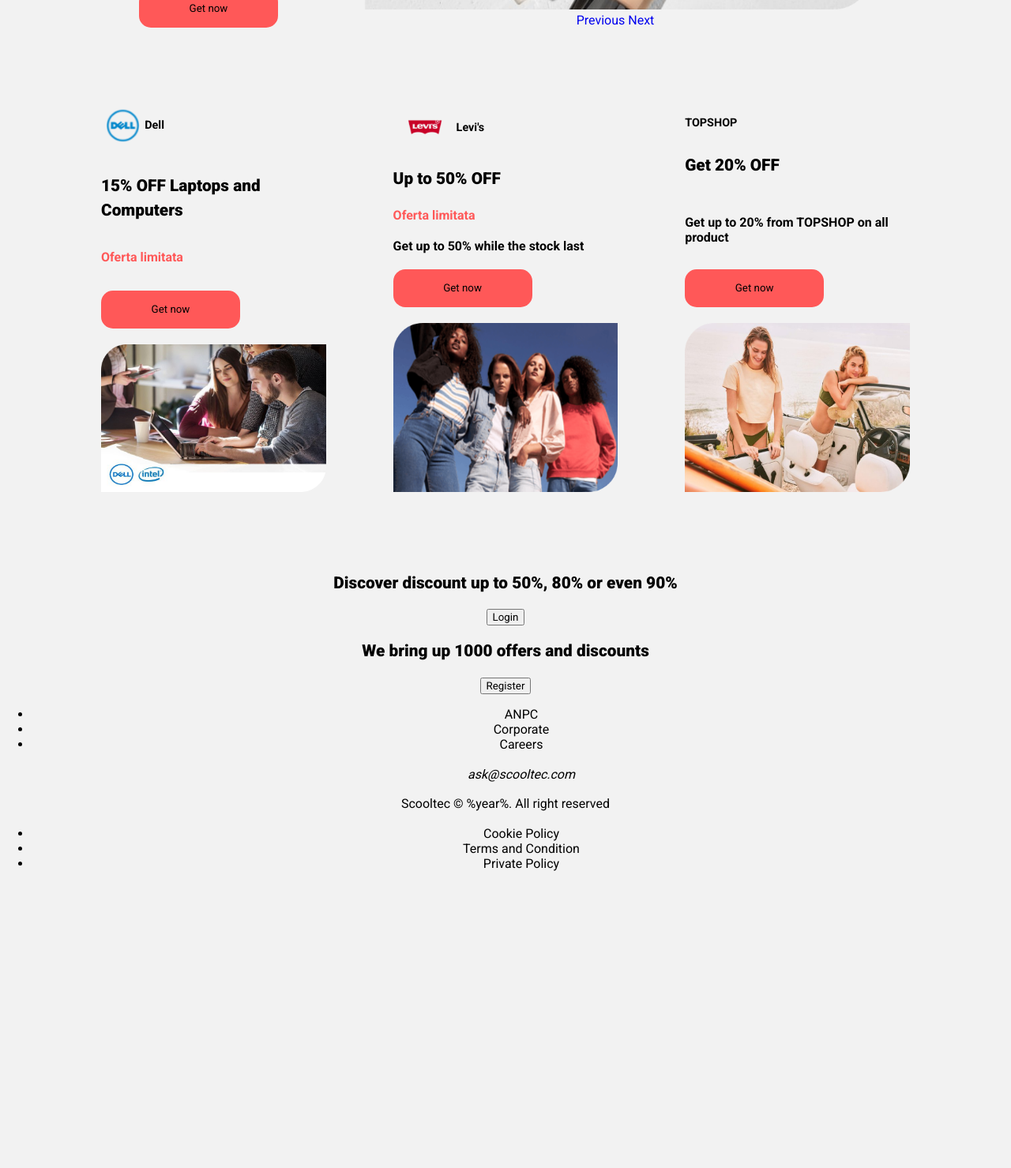
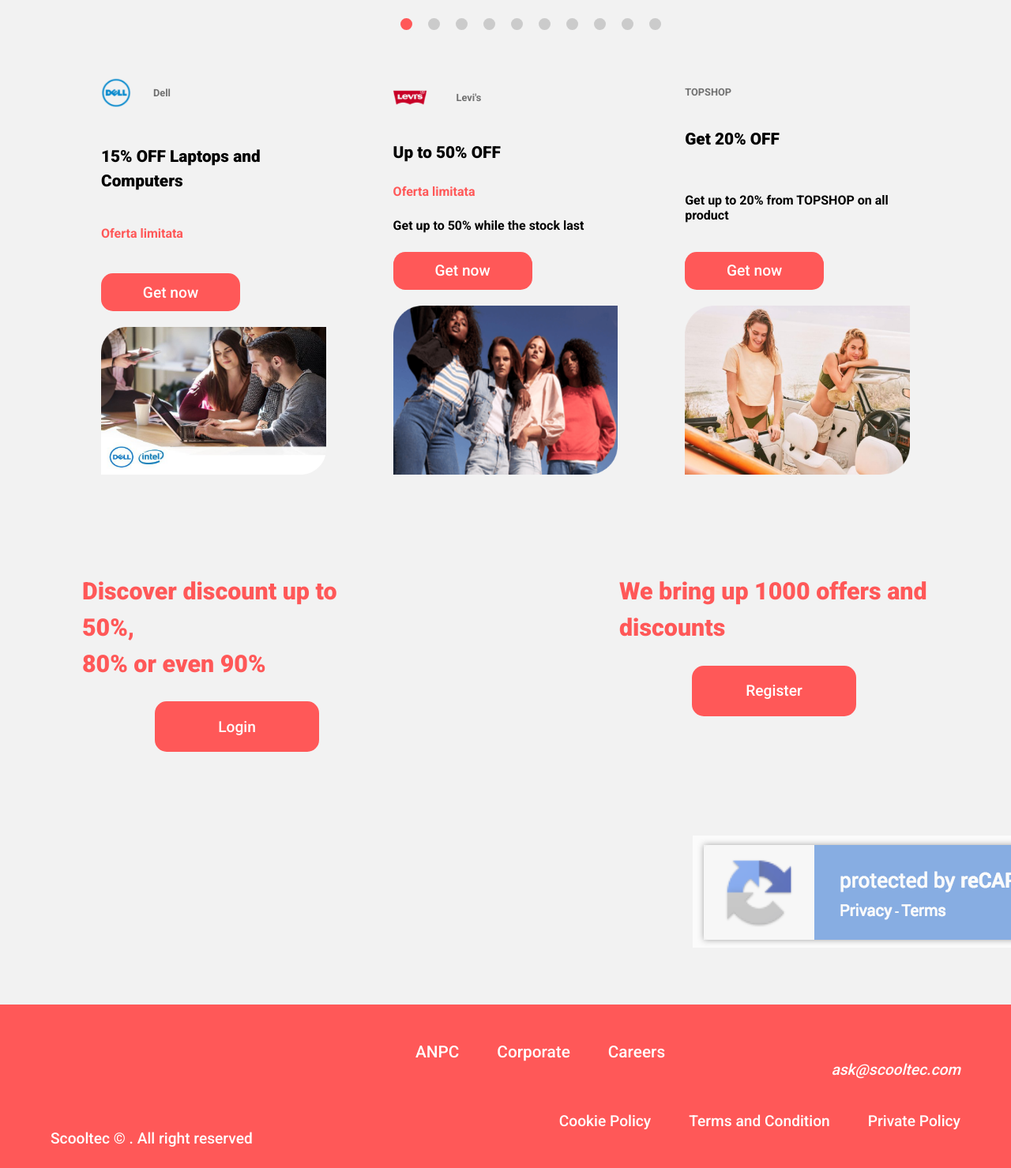
Before and after one commit to tommydprogrammer/Scooltex, a plain HTML site: page index.html in a window 1280 px wide. Shown: the part 686-2165 px from the top of the page at 79% size. Before the commit the page ends 1805 px from the top, so only its background shows below. Drawn offline with Linux system fonts and the light colour scheme.

Commit message:
complete home page layout

```diff
--- a/assets/styles/app.css
+++ b/assets/styles/app.css
@@ -4,7 +4,7 @@
 }
 
 :root {
-  --header-padding: 0 8rem;
+  --header-padding: 0 4rem;
 }
 
 p, h2, h2 {
@@ -21,6 +21,10 @@
   text-align: center;
 }
 
+main {
+  padding:0 4rem;
+  padding-bottom: 20rem;
+}
 
 
 header {
@@ -28,7 +32,6 @@
   border-bottom: rgb(255, 255, 255) solid;
   box-shadow: 0 6px 6px rgba(0, 0, 0, 0.16);
   padding-top: 2rem;
-
 }
 
 .topmost-bar {
@@ -46,7 +49,6 @@
   width: 552px;
   max-width: 42rem;
   border-radius: 25px;
-  /* border: 1px rgb(112, 112, 112); */
   border-color: rgb(112, 112,112);
   border-width: 1px;
   padding: 1rem;
@@ -70,13 +72,10 @@
   width: 2rem;
   height: 2rem;
   appearance: none;
-  /* float: right; */
   position: absolute;
   right: 0;
-  margin: auto 0;
+  /* margin: auto 0; */
   grid-area: nav-icon;
-  /* align-self: center; */
-  /* margin: auto 0; */
 }
 
 h1 {
@@ -107,12 +106,19 @@
 }
 
 /************* Intro  *************/
-.intro {
+#intro {
+  /* padding: 0 10%; */
+  /* width: 70%; */
+  margin: 3rem 0;
+
+}
+
+.intro-wrap {
   display: flex;
-  padding: 0 10%;
   align-items: flex-end;
-  justify-content: space-between;
-  margin: 3rem;
+  justify-content: center;
+  width: 90%;
+  margin: 0 auto;
 }
 
 .intro-text h4 {
@@ -124,7 +130,37 @@
   display: flex;
   flex-direction: column;
   justify-content: space-between;
-  height: 390px;
+  height: 24rem;
+}
+
+.carousel {
+  margin-left: 3rem;
+  width: 60%;
+}
+
+.carousel-indicators {
+  list-style: none;
+  display: flex;
+  position: absolute;
+
+  /* justify-content: space-between; */
+}
+
+.carousel-indicators li {
+  margin: 10px;
+  width: 15px;
+  height: 15px;
+  border-radius: 50%;
+  background-color: rgba(112, 112, 112, 0.301);
+  z-index: -100;
+}
+
+.carousel-control img {
+  width: 20px;
+}
+
+.carousel-indicators li.active {
+  background-color: rgb(255, 88, 88);
 }
 
 .item.active {
@@ -138,15 +174,21 @@
 
 .item {
   display: none;
-  max-width: 650px;
+  /* max-width: 650px; */
+}
+
+.btn {
+  background-color: rgb(255, 88, 88);
+  border: none;
+  color: #ffffff;
+  font-size: 1.2rem;
+  font-weight: 500;
 }
 
 .order-btn {
   width: 11rem;
   height: 3rem;
   border-radius: 15px;
-  background-color: rgb(255, 88, 88);
-  border: none;
 }
 
 /************* Product  *************/
@@ -163,7 +205,7 @@
   grid-template-columns: 1fr 1fr 1fr;
   grid-column-gap: 5.3rem;
   padding: 0;
-  height: 31rem;
+  height: 32rem;
 
 }
 
@@ -181,19 +223,40 @@
 }
 
 .brand-id {
-  width: 5rem;
+  width: 5.5rem;
   display: flex;
   justify-content: space-between;
   align-items: center;
+}
+
+.brand-id img {
+  width: 3rem;
+  z-index: -100;
+}
+
+#dell .brand-id img {
+  position: relative;
+  left: -5px;
+}
+
+#levi .brand-id img {
+  width: 5rem;
+  position: relative;
+  left: -19px;
+}
+
+.brand-id h3 {
+  font-size: 0.8rem;
+  color: rgb(112, 112, 112);;
 }
 
 .product-list li:last-of-type h3 {
   padding-top: 1rem;
 }
 
-.product-item span h3 {
+/* .product-item span h3 {
   font-size: 0.9rem;
-}
+} */
 
 .hidden {
   display: none;
@@ -219,3 +282,91 @@
 .special-offer {
   color: rgb(255, 88, 88);
 }
+
+
+
+
+
+/************* User access  *************/
+
+#user-access {
+  display: grid;
+  grid-template-columns: 1fr 1fr;
+  grid-column-gap: 18rem;
+  grid-template-areas: 'login register';
+  padding: 0 2.5rem;
+}
+
+
+
+#user-access h2 {
+  text-align: left;
+  font-size: 1.9rem;
+  color: rgb(255, 88, 88);
+
+}
+
+.login {
+  grid-area: login;
+}
+
+.register {
+  grid-area: register;
+}
+
+#user-access .btn {
+  width: 13rem;
+  height: 4rem;
+  border-radius: 15px;
+
+}
+
+.privacy {
+  position: absolute;
+  right: 0;
+}
+
+footer {
+  padding:3rem 4rem;
+  background-color: rgb(255, 88, 88);
+  color: #ffffff;
+  /* text-align: center; */
+}
+
+.contact {
+  position: absolute;
+  right: 0;
+  top: 0;
+}
+
+.footer-nav {
+  position: relative;
+  font-size: 1.2rem;
+  font-weight: 500;
+  /* text-align: center; */
+}
+
+.footer-nav:first-of-type {
+  margin-bottom: 4rem;
+}
+
+.footer-nav .more {
+  display: flex;
+  justify-content: center;
+  font-size: 1.3rem;
+}
+
+.copywright {
+  display: flex;
+  justify-content: space-between;
+}
+
+.footer-nav ul {
+  list-style: none;
+  margin: 0;
+  display: flex;
+}
+
+.footer-nav ul  li {
+  margin-left: 3rem;
+}
--- a/index.html
+++ b/index.html
@@ -35,7 +35,10 @@
         </nav>
     </header>
 
-    <section class="intro">
+    <main>
+
+        <section id="intro">
+            <div class="intro-wrap">
                 <div class="intro-text">
                     <h4>LOOKFANTASTIC</h4>
                     <h3>20% Student Discount</h3>
@@ -47,15 +50,11 @@
                      all you gorgeous girls (and <br>
                       boys) fab discounts on your <br>
                        favourite brands.</p>
-               <button class="order-btn">Get now</button>
+                       <button class="btn order-btn">Get now</button>
                 </div>
+
                 <div id="myCarousel" class="carousel slide" data-ride="carousel">
                     <!-- Indicators -->
-            <!-- <ol class="carousel-indicators">
-              <li data-target="#myCarousel" data-slide-to="0" class="active"></li>
-              <li data-target="#myCarousel" data-slide-to="1"></li>
-              <li data-target="#myCarousel" data-slide-to="2"></li>
-            </ol> -->
 
                     <!-- Wrapper for slides -->
                     <div class="carousel-inner">
@@ -72,22 +71,36 @@
                         </div>
                     </div>
 
+                    <ol class="carousel-indicators">
+                      <li data-target="#myCarousel" data-slide-to="0" class="active"></li>
+                      <li data-target="#myCarousel" data-slide-to="1"></li>
+                      <li data-target="#myCarousel" data-slide-to="2"></li>
+                      <li data-target="#myCarousel" data-slide-to="3"></li>
+                      <li data-target="#myCarousel" data-slide-to="4"></li>
+                      <li data-target="#myCarousel" data-slide-to="5"></li>
+                      <li data-target="#myCarousel" data-slide-to="6"></li>
+                      <li data-target="#myCarousel" data-slide-to="7"></li>
+                      <li data-target="#myCarousel" data-slide-to="8"></li>
+                      <li data-target="#myCarousel" data-slide-to="9"></li>
+
+                    </ol>
+
                     <!-- Left and right controls -->
-            <a class="left carousel-control" href="#myCarousel" data-slide="prev">
-              <span class="glyphicon glyphicon-chevron-left"></span>
-              <span class="sr-only">Previous</span>
+                    <!-- <a class="left carousel-control" href="#myCarousel" data-slide="prev">
+                        <img src="assets/images/icons/angle-left-solid.svg" alt="">
                     </a>
                     <a class="right carousel-control" href="#myCarousel" data-slide="next">
-              <span class="glyphicon glyphicon-chevron-right"></span>
-              <span class="sr-only">Next</span>
-            </a>
+                        <img src="assets/images/icons/angle-right-solid.svg" alt="">
+                    </a> -->
                   </div>
+                </div>
+
             </div>
         </section>
 
         <section id="products">
             <ul class="product-list">
-             <li class="product-item">
+                 <li class="product-item" id="dell">
 
                     <span class="brand-id">
                         <img src="assets/images/dell-logo-vector-download-1157.png" alt="brand-logo">
@@ -96,12 +109,12 @@
                     <h2>15% OFF Laptops and Computers</h2>
                     <h3 class="special-offer">Oferta limitata</h3>
                     <h3 class="hidden">%not available%</h3>
-                <span><button class="order-btn">Get now</button>
+                    <span><button class="btn order-btn">Get now</button>
                     <img class="product-illustration" src="assets/images/Image_7.png" alt="product-illustration"></span>
 
                 </li>
 
-            <li class="product-item">
+                <li class="product-item" id="levi">
 
                     <span class="brand-id">
                         <img src="assets/images/image-removebg-preview.png" alt="brand-logo">
@@ -110,12 +123,12 @@
                     <h2>Up to 50% OFF</h2>
                     <h3 class="special-offer">Oferta limitata</h3>
                     <h3>Get up to 50% while the stock last</h3>
-                <span><button class="order-btn">Get now</button>
+                    <span><button class="btn order-btn">Get now</button>
                     <img class="product-illustration" src="assets/images/Image_5.png" alt="product-illustration"></span>
 
                 </li>
 
-            <li class="product-item">
+                <li class="product-item" id="topshop">
 
                     <span class="brand-id">
                         <!-- <img src="" alt="brand-logo"> -->
@@ -124,40 +137,44 @@
                     <h2>Get 20% OFF</h2>
                     <h3 class="hidden special-offer">%Not available%</h3>
                     <h3>Get up to 20% from TOPSHOP on all product</h3>
-                <span><button class="order-btn">Get now</button>
+                    <span><button class="btn order-btn">Get now</button>
                     <img class="product-illustration" src="assets/images/Image_8.png" alt="product-illustration"></span>
 
                 </li>
 
             </ul>
         </section>
-    <section class="user-access">
-        <div>
-            <h2>Discover discount up to 50%, 80% or even 90%</h2>
-            <button id="login-btn">Login</button>
+        <section id="user-access">
+            <div class="login">
+                <h2>Discover discount up to 50%, <br>
+                     80% or even 90%</h2>
+                <button class="btn login-btn">Login</button>
             </div>
-        <div>
-            <h2>We bring up 1000 offers and discounts</h2>
-            <button id="register-btn">Register</button>
+            <div class="register">
+                <h2>We bring up 1000 offers and <br>
+                     discounts</h2>
+                <button class="btn register-btn">Register</button>
             </div>
         </section>
-</body>
+        <img class="privacy" src="assets/images/Mask_Group_1.png" alt="">
+    </main>
+
 
     <footer>
-    <nav>
-        <ul>
+        <nav class="footer-nav">
+            <ul class="more">
                 <li>ANPC</li>
                 <li>Corporate</li>
                 <li>Careers</li>
-            <div>
+            </ul>
+            <address class="contact">
                 <img src="" alt="">
                 <img src="" alt="">
                 <address>ask@scooltec.com</address>
-            </div>
-        </ul>
+            </address>
         </nav>
-    <nav>
-        <p>Scooltec &copy %year%. All right reserved</p>
+        <nav class="footer-nav copywright">
+            <p>Scooltec &copy <template>year</template>. All right reserved</p>
             <span>
                 <ul>
                     <li>Cookie Policy</li>
@@ -168,4 +185,5 @@
         </nav>
     </footer>
 
+</body>
 </html>
```
Also changed, not shown: dummy.html (added, +97 -0 lines), assets/images/icons/angle-left-solid.svg (added), assets/images/icons/angle-right-solid.svg (added). Lines whose indentation alone changed are shown as unchanged.
